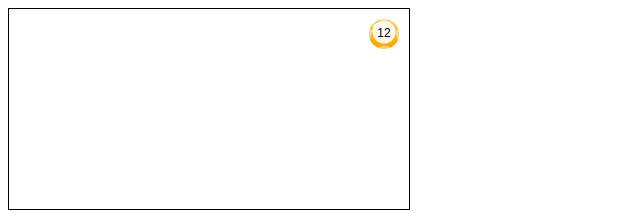
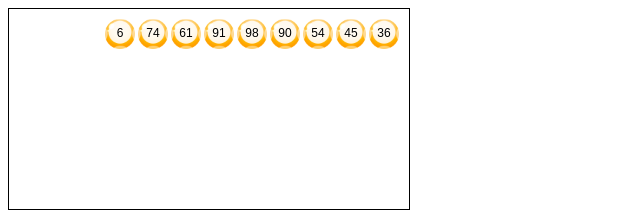
Before and after one commit to chejen/native-web, a plain HTML site: page canvas/rolling-ball.html in a window 1280 px wide. Shown: the whole page, without its empty margins (0-640 px from the left). Drawn offline with Linux system fonts and the light colour scheme.

Commit message:
canvas - multiple balls rolling at same speed

```diff
--- a/canvas/rolling-ball.html
+++ b/canvas/rolling-ball.html
@@ -25,8 +25,13 @@
     const ballImage = new Image();
     ballImage.src = '../assets/images/ball.png';
 
-    const duration = 1000; // 1 second
-    let startTime = null;
+    const speed = 500; // pixels per second - all balls will move at this speed
+    const triggerDistance = 50; // pixels - next ball starts when previous ball travels this far
+    const gapBetweenBalls = 3; // 3px gap between stopped balls
+    const numberOfBalls = 9;
+
+    let balls = [];
+    let animationId = null;
 
     // To ensure the number is upright at the end, we calculate an initial
     // rotation offset. This makes the total rotation a multiple of 2 * PI.
@@ -38,14 +43,33 @@
       return rotationOffset;
     }
 
-    function getBallData() {
+    function initializeBalls() {
       const startX = 10;
       const startY = 10;
-      const targetX = canvasWidth - ballRadius * 2 - 10;
-      const targetY = 10;
-      const rotationOffset = getRotationOffset({ targetX, startX });
-      const number = Math.floor(Math.random() * 99) + 1;
-      return { startX, startY, targetX, targetY, rotationOffset, number };
+
+      // Calculate where each ball should stop
+      const availableWidth = canvasWidth - 20;
+      const stopX = canvasWidth - ballRadius * 2 - 10;
+
+      for (let i = 0; i < numberOfBalls; i++) {
+        // First ball goes to rightmost position, subsequent balls go left
+        const targetX = stopX - i * (ballRadius * 2 + gapBetweenBalls);
+        const targetY = startY;
+        const rotationOffset = getRotationOffset({ targetX, startX });
+        const number = Math.floor(Math.random() * 99) + 1;
+
+        balls.push({
+          startX,
+          startY,
+          targetX,
+          targetY,
+          rotationOffset,
+          number,
+          startTime: null,
+          isAnimating: false,
+          isComplete: false
+        });
+      }
     }
 
     function drawBall({ newX, newY, rotationAngle, number }) {
@@ -65,25 +89,54 @@
       ctx.restore();
     }
 
-    function animate(timestamp) {
-      if (!startTime) startTime = timestamp;
-      // Calculate rotation based on the distance traveled
-      const elapsed = timestamp - startTime;
-      const progress = Math.min(elapsed / duration, 1);
-      const { startX, startY, targetX, targetY, rotationOffset, number } = getBallData();
-      const newX = startX + (targetX - startX) * progress;
-      const newY = startY + (targetY - startY) * progress;
-      const traveledDistance = newX - startX;
-      const rotationAngle = (traveledDistance / ballRadius) + rotationOffset;
+    function animate() {
+      ctx.clearRect(0, 0, canvasWidth, canvasHeight);
 
-      ctx.clearRect(0, 0, canvasWidth, canvasHeight);
-      drawBall({ newX, newY, rotationAngle, number });
+      balls.forEach((ball, index) => {
+        if (ball.isComplete) {
+          // Draw completed balls at their final position
+          drawBall({
+            newX: ball.targetX,
+            newY: ball.targetY,
+            rotationAngle: 0,
+            number: ball.number
+          });
+        } else if (ball.isAnimating) {
+          // Draw animating ball
+          if (!ball.startTime) ball.startTime = performance.now();
+          const elapsed = performance.now() - ball.startTime;
+          const distance = ball.targetX - ball.startX;
+          const duration = distance / speed * 1000; // Convert to milliseconds
+          const progress = Math.min(elapsed / duration, 1);
+          const newX = ball.startX + (ball.targetX - ball.startX) * progress;
+          const newY = ball.startY + (ball.targetY - ball.startY) * progress;
+          const traveledDistance = newX - ball.startX;
+          const rotationAngle = (traveledDistance / ballRadius) + ball.rotationOffset;
 
-      if (progress < 1) requestAnimationFrame(animate);
+          drawBall({ newX, newY, rotationAngle, number: ball.number });
+
+          // Check if this ball has traveled specified distance and should trigger the next ball
+          if (traveledDistance >= triggerDistance && index < numberOfBalls - 1) {
+            balls[index + 1].isAnimating = true;
+          }
+
+          if (progress >= 1) {
+            ball.isAnimating = false;
+            ball.isComplete = true;
+          }
+        }
+      });
+
+      if (balls.some(ball => ball.isAnimating)) {
+        animationId = requestAnimationFrame(animate);
+      }
     }
 
     ballImage.onload = () => {
-      requestAnimationFrame(animate);
+      initializeBalls();
+      // Start the first ball
+      balls[0].isAnimating = true;
+      animate();
     };
   </script>
 </body>
```
